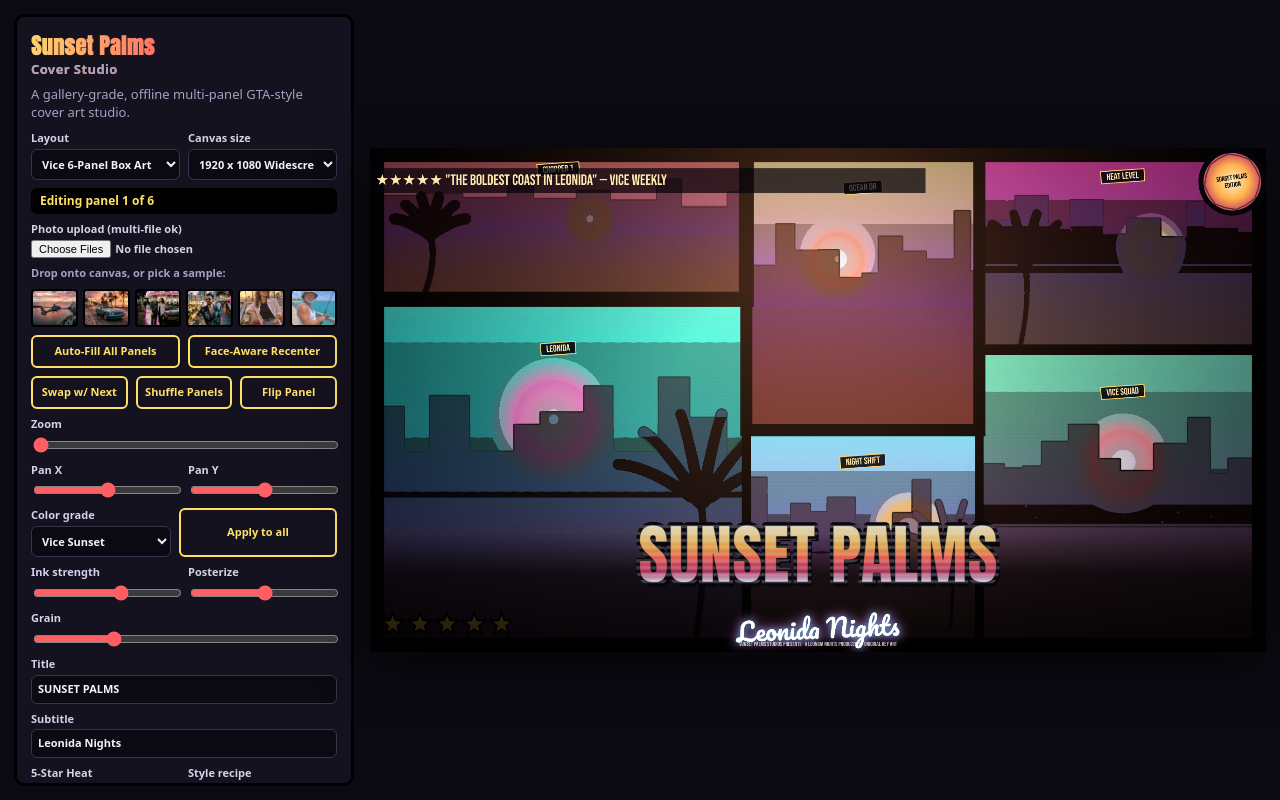
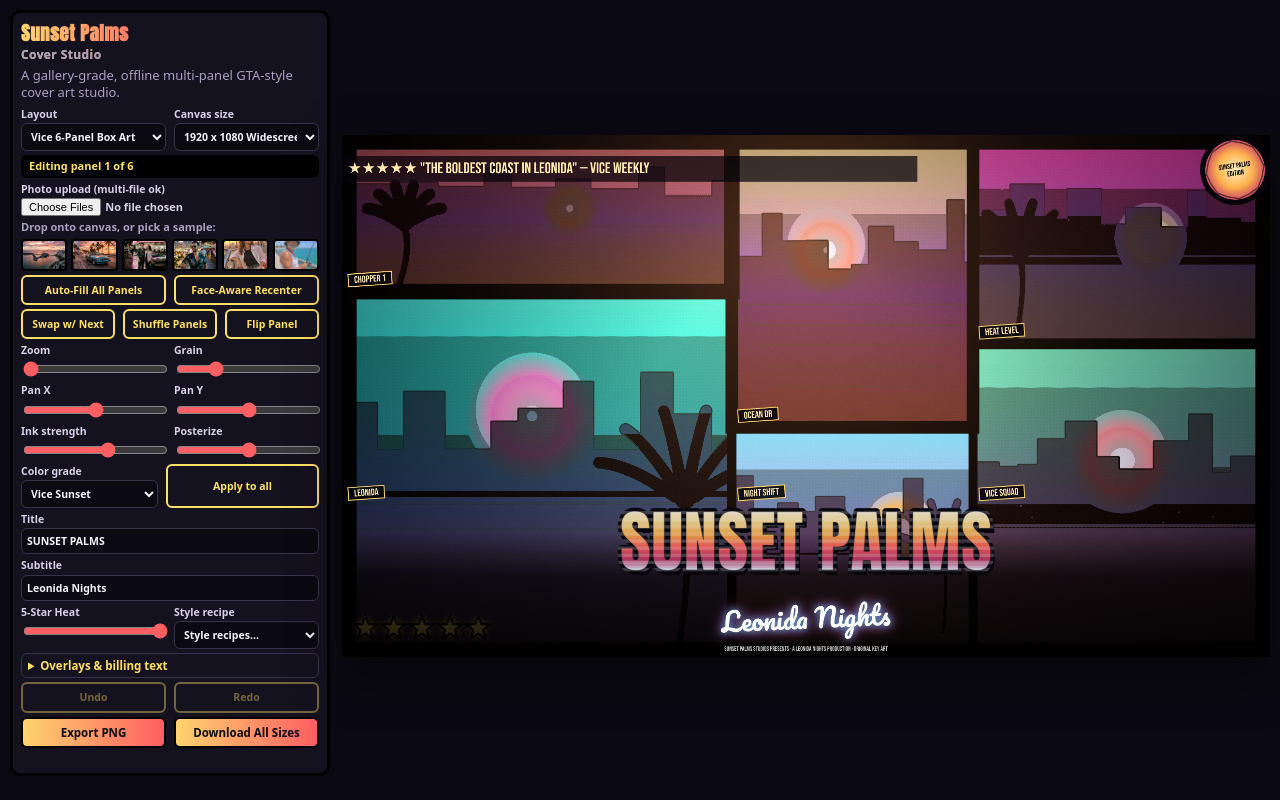
Before and after one commit to SimplyMar/gta6-cover-art-01, a plain HTML site: page app/index.html in a window 1280 px wide. Drawn offline with Linux system fonts and the light colour scheme.

Commit message:
Polish Sunset Palms R3: clean callout tags, Pacifico billing clearance, clipped chrome scanlines, full editor export visibility
Co-authored-by: OpenBot <335604065+openbotgit[bot]@users.noreply.github.com>

```diff
--- a/app/index.html
+++ b/app/index.html
@@ -41,10 +41,13 @@
       <button id="flip" type="button" class="ghost">Flip Panel</button>
     </div>
 
-    <label>Zoom <input id="zoom" type="range" min="1" max="3" step="0.01" value="1"></label>
-    <div class="row">
+    <div class="sliders-grid">
+      <label>Zoom <input id="zoom" type="range" min="1" max="3" step="0.01" value="1"></label>
+      <label>Grain <input id="grain" type="range" min="0" max="1" step="0.01" value="0.25"></label>
       <label>Pan X <input id="panX" type="range" min="-1" max="1" step="0.01" value="0"></label>
       <label>Pan Y <input id="panY" type="range" min="-1" max="1" step="0.01" value="0"></label>
+      <label>Ink strength <input id="ink" type="range" min="0" max="1" step="0.01" value="0.6"></label>
+      <label>Posterize <input id="posterize" type="range" min="2" max="8" step="1" value="5"></label>
     </div>
 
     <div class="row">
@@ -53,12 +56,6 @@
       </label>
       <button id="applyAllGrade" type="button" class="ghost">Apply to all</button>
     </div>
-
-    <div class="row">
-      <label>Ink strength <input id="ink" type="range" min="0" max="1" step="0.01" value="0.6"></label>
-      <label>Posterize <input id="posterize" type="range" min="2" max="8" step="1" value="5"></label>
-    </div>
-    <label>Grain <input id="grain" type="range" min="0" max="1" step="0.01" value="0.25"></label>
 
     <label>Title <input id="title" type="text" maxlength="40" value="SUNSET PALMS"></label>
     <label>Subtitle <input id="subtitle" type="text" maxlength="60" value="Leonida Nights"></label>
--- a/app/src/cover.js
+++ b/app/src/cover.js
@@ -4,7 +4,7 @@
 // shared by the live editor preview and the full-resolution PNG export, so what you see is what you
 // export. Pass { exportMode: true } (or render in ?shot=cover mode) to suppress the selection outline.
 
-import { LAYOUTS, bboxOf, borderFor, centroidOf, photoBoxFor } from './layouts.js';
+import { LAYOUTS, bboxOf, borderFor, photoBoxFor } from './layouts.js';
 import { GRADES, applyGrade, paintSkyBloom } from './grades.js';
 import { applyPosterInk } from './posterize.js';
 import { drawTitle, drawSubtitle, drawCalloutTag, drawHeatBar, drawSeal, drawReviewStrip, drawBillingBlock } from './typography.js';
@@ -185,11 +185,19 @@ export function drawCover(canvas, state, options = {}) {
       ctx.fillRect(box.x - 4, box.y - 4, box.w + 8, box.h + 8);
     }
     const pbox = photoBoxFor(panel);
+    // For slanted parallelogram panels, photoBoxFor's inset is the largest axis-aligned rectangle that
+    // fits fully *inside* the diagonal cuts — safe for face-anchor math, but drawing the photo only into
+    // that narrower rect leaves the sliver between it and the panel's own slanted edges unpainted,
+    // which read as a stray vertical seam line next to the polygon clip. Painting the wider bbox instead
+    // is safe here: drawImage/fillRect still respect the active polygon clip, so nothing escapes this
+    // panel's own wedge — it's only getImageData/putImageData (used by grade + ink below) that ignore
+    // clipping and must stay confined to the narrower, neighbor-safe `pbox`.
+    const drawBox = (panel.leftSlant || panel.rightSlant) ? box : pbox;
 
     if (panState.img) {
-      drawPhoto(ctx, panState.img, pbox.x, pbox.y, pbox.w, pbox.h, panState);
+      drawPhoto(ctx, panState.img, drawBox.x, drawBox.y, drawBox.w, drawBox.h, panState);
     } else {
-      drawProcedural(ctx, pbox.x, pbox.y, pbox.w, pbox.h, index);
+      drawProcedural(ctx, drawBox.x, drawBox.y, drawBox.w, drawBox.h, index);
     }
     applyGrade(ctx, pbox.x, pbox.y, pbox.w, pbox.h, gradeId, panState.gradeStrength ?? 0.42);
     if (inkEnabled) applyPosterInk(ctx, pbox.x, pbox.y, pbox.w, pbox.h, { inkStrength, posterizeLevels, grain });
@@ -237,13 +245,32 @@ export function drawCover(canvas, state, options = {}) {
   if (state.skyBloom !== false) paintSkyBloom(ctx, w, h, state.grade ?? state.panels[0]?.grade ?? 'vice-sunset');
 
   if (state.showCallouts !== false) {
+    // Every callout tag is pinned to the bottom-left corner of its own panel, inset by a fixed margin —
+    // never the top (where the critic review strip and edition seal both live) and never low enough to
+    // collide with the title block's actual rendered glyphs (which rise well above its gradient band —
+    // see titleSafeTop) or the heat bar, both of which sit flush to the overall canvas's bottom edge.
+    // Clamp each tag's y upward, clearing whichever of those it would overlap.
+    const inset = Math.max(10, shortSide * 0.012);
+    const safeTop = titleSafeTop(w, h, state);
+    const showHeatBar = state.showHeat !== false;
+    const starSize = shortSide * 0.05;
+    const heatCx = shortSide * 0.045, heatCy = h - shortSide * 0.055;
+    const heatLeft = heatCx - starSize * 0.5;
+    const heatRight = heatCx + starSize * 1.08 * 4 + starSize * 0.6;
+    const heatTop = heatCy - starSize * 0.7;
+
     panels.forEach((panel, index) => {
       if (!panel.label) return;
       const text = state.panels[index]?.label || panel.label;
-      const c = centroidOf(panel.poly);
       const box = bboxOf(panel.poly);
-      const anchorY = panel.frame === 'polaroid' ? box.y + box.h * 0.84 : box.y + box.h * 0.14;
-      drawCalloutTag(ctx, c.x, anchorY, text, panel.angle ?? -0.07);
+      const tagX = box.x + inset;
+      let tagY = box.y + box.h - inset;
+      if (Number.isFinite(safeTop)) tagY = Math.min(tagY, safeTop - inset);
+      if (showHeatBar && box.x < heatRight && box.x + box.w > heatLeft) {
+        tagY = Math.min(tagY, heatTop - inset);
+      }
+      tagY = Math.max(tagY, box.y + inset + 20); // never climb above its own panel's top edge
+      drawCalloutTag(ctx, tagX, tagY, text, panel.angle ?? -0.07);
     });
   }
 
@@ -256,6 +283,24 @@ export function drawCover(canvas, state, options = {}) {
   if (state.showBilling !== false && state.billingText) drawBillingBlock(ctx, w, h, state.billingText);
 
   ctx.restore();
+}
+
+/** How far the bottom title block's actual rendered glyphs reach above the canvas bottom — the Anton
+ * title's ascenders (plus its drop shadow) rise well above its own semi-transparent gradient band, so
+ * panel callout tags need to clear THIS line, not just the band's nominal top edge. Returns Infinity
+ * when no title/subtitle is set (nothing to clear). Mirrors drawTitleBlock's own baselineY/size math. */
+function titleSafeTop(w, h, state) {
+  const title = (state.title ?? '').trim();
+  const subtitle = (state.subtitle ?? '').trim();
+  if (!title && !subtitle) return Infinity;
+  const bandH = h * (subtitle ? 0.24 : 0.16);
+  const clearance = h * 0.0278;
+  if (title) {
+    const baselineY = h - bandH * (subtitle ? 0.58 : 0.4) - clearance;
+    return baselineY - h * 0.13 * 0.95; // Anton ascent (~0.78 of size) plus a safety margin
+  }
+  const subY = h - bandH * 0.16 - clearance;
+  return subY - h * 0.05 * 1.3; // Pacifico's glow + ascent, centered on subY
 }
 
 function drawTitleBlock(ctx, w, h, state) {
@@ -272,10 +317,14 @@ function drawTitleBlock(ctx, w, h, state) {
   ctx.fillStyle = grad;
   ctx.fillRect(0, bandY, w, bandH);
 
+  // Lift both lines a touch off the very bottom edge so Leonida Nights' descenders get clean dark
+  // breathing room above the billing credits line instead of touching it (proportional to canvas size,
+  // ~20px at a 720-tall preview).
+  const clearance = h * 0.0278;
   if (title) {
     drawTitle(ctx, w, h, title, {
       cx: w / 2,
-      baselineY: h - bandH * (subtitle ? 0.58 : 0.4),
+      baselineY: h - bandH * (subtitle ? 0.58 : 0.4) - clearance,
       maxWidth: w * 0.9,
       size: h * 0.13,
     });
@@ -283,7 +332,7 @@ function drawTitleBlock(ctx, w, h, state) {
   if (subtitle) {
     drawSubtitle(ctx, w, h, subtitle, {
       cx: w / 2,
-      y: h - bandH * 0.16,
+      y: h - bandH * 0.16 - clearance,
       maxWidth: w * 0.75,
       size: h * 0.05,
     });
--- a/app/src/typography.js
+++ b/app/src/typography.js
@@ -125,17 +125,20 @@ export function drawSubtitle(ctx, w, h, text, { cx, y, maxWidth, size, tilt = -0
   ctx.restore();
 }
 
-/** An angled comic role/location callout tag (e.g. "CHOPPER 1"), Bebas Neue on a tilted ink ribbon. */
+/** An angled comic role/location callout tag (e.g. "CHOPPER 1"), Bebas Neue on a tilted ink ribbon.
+ * `(x, y)` is the tag's BOTTOM-LEFT anchor point (before rotation) — callers always pin these to the
+ * bottom-left corner of a panel so tags never climb into the top-of-frame review strip / edition seal. */
 export function drawCalloutTag(ctx, x, y, text, angle = -0.08) {
   const str = (text ?? '').trim().toUpperCase();
   if (!str) return;
   ctx.save();
-  ctx.translate(x, y);
-  ctx.rotate(angle);
   ctx.font = `400 ${Math.max(14, Math.min(26, 20))}px 'Bebas Neue'`;
   const padX = 12, padY = 6;
   const tw = ctx.measureText(str).width;
   const bw = tw + padX * 2, bh = 26;
+  // Translate so the tag's own bottom-left corner lands at (x, y), then rotate about its center.
+  ctx.translate(x + bw / 2, y - bh / 2);
+  ctx.rotate(angle);
   ctx.fillStyle = 'rgba(5,4,10,0.86)';
   ctx.strokeStyle = '#ffd36e';
   ctx.lineWidth = 2;
@@ -150,18 +153,18 @@ export function drawCalloutTag(ctx, x, y, text, angle = -0.08) {
   ctx.restore();
 }
 
-/** A 5-star heat/wanted-level bar, bold ink stars with a warm gradient fill. */
+/** A 5-star heat/wanted-level bar: active stars glow luminous gold, inactive stars stay dim ink. */
 export function drawHeatBar(ctx, x, y, starSize, heat = 5) {
   ctx.save();
   ctx.translate(x, y);
   for (let i = 0; i < 5; i++) {
     const sx = i * starSize * 1.08;
-    drawStar(ctx, sx, 0, starSize * 0.46, i < heat ? '#ffcf3f' : 'rgba(255,255,255,0.14)');
+    drawStar(ctx, sx, 0, starSize * 0.46, i < heat);
   }
   ctx.restore();
 }
 
-function drawStar(ctx, cx, cy, r, fill) {
+function drawStar(ctx, cx, cy, r, active) {
   ctx.save();
   ctx.translate(cx, cy);
   ctx.beginPath();
@@ -174,8 +177,21 @@ function drawStar(ctx, cx, cy, r, fill) {
     ctx.lineTo(ix, iy);
   }
   ctx.closePath();
-  ctx.fillStyle = fill;
+  if (active) {
+    // Bright luminous gold fill with a warm amber outer glow.
+    ctx.shadowColor = 'rgba(255,183,59,0.95)';
+    ctx.shadowBlur = 14;
+    ctx.fillStyle = '#ffd54f';
+  } else {
+    ctx.shadowBlur = 0;
+    ctx.fillStyle = 'rgba(255,255,255,0.14)';
+  }
   ctx.fill();
+  // Re-fill once more so the glow-softened gold reads fully opaque and luminous, not washed out.
+  if (active) ctx.fill();
+  // Crisp dark ink outline, drawn after the glow is cleared so the stroke itself stays sharp.
+  ctx.shadowBlur = 0;
+  ctx.shadowColor = 'transparent';
   ctx.lineWidth = Math.max(1, r * 0.18);
   ctx.strokeStyle = '#000';
   ctx.stroke();
--- a/app/style.css
+++ b/app/style.css
@@ -24,32 +24,32 @@ html, body {
 
 .app {
   display: flex;
-  gap: 16px;
+  gap: 12px;
   align-items: flex-start;
   justify-content: center;
   min-height: 100%;
-  padding: 14px;
+  padding: 10px;
   box-sizing: border-box;
 }
 
 .controls {
   display: flex;
   flex-direction: column;
-  gap: 8px;
-  width: 340px;
+  gap: 4px;
+  width: 320px;
   flex-shrink: 0;
-  max-height: calc(100vh - 28px);
+  max-height: calc(100vh - 16px);
   overflow-y: auto;
   background: #15121f;
   border: 3px solid #000;
   border-radius: 10px;
-  padding: 14px;
+  padding: 8px;
   box-sizing: border-box;
 }
 
 .controls h1 {
   margin: 0;
-  font-size: 22px;
+  font-size: 19px;
   font-weight: 900;
   letter-spacing: 0.4px;
   font-family: 'Anton', sans-serif;
@@ -58,18 +58,18 @@ html, body {
   background-clip: text;
   color: transparent;
 }
-.controls h1 span { display: block; font-size: 13px; -webkit-text-fill-color: #a99fc2; color: #a99fc2; font-family: system-ui, sans-serif; font-weight: 600; }
+.controls h1 span { display: block; font-size: 12px; -webkit-text-fill-color: #a99fc2; color: #a99fc2; font-family: system-ui, sans-serif; font-weight: 600; }
 
-.tag { margin: 0 0 2px; color: #a99fc2; }
+.tag { margin: 0 0 1px; color: #a99fc2; }
 
 .selected-label {
   margin: 0;
   font-weight: 700;
   color: #ffe066;
   background: #000;
-  padding: 5px 9px;
+  padding: 4px 8px;
   border-radius: 6px;
-  font-size: 12px;
+  font-size: 11px;
 }
 
 .row { display: flex; gap: 8px; }
@@ -78,20 +78,26 @@ html, body {
 .row.samples span { color: #a99fc2; font-weight: 600; font-size: 11px; }
 .row.toggles { flex-wrap: wrap; }
 
+.sliders-grid {
+  display: grid;
+  grid-template-columns: 1fr 1fr;
+  gap: 4px 8px;
+}
+
 label {
   display: flex;
   flex-direction: column;
-  gap: 3px;
+  gap: 2px;
   font-weight: 600;
-  font-size: 11px;
+  font-size: 10.5px;
   color: #d8d0e8;
 }
 label.grow { flex: 1; }
-label.check { flex-direction: row; align-items: center; gap: 5px; font-size: 11px; flex: 1 1 45%; }
+label.check { flex-direction: row; align-items: center; gap: 5px; font-size: 10.5px; flex: 1 1 45%; }
 
 input[type=text], select {
   font: inherit;
-  padding: 6px;
+  padding: 5px;
   border: 1px solid #39324d;
   border-radius: 6px;
   background: #0b0a12;
@@ -104,28 +110,28 @@ input[type=file] { font: inherit; color: #d8d0e8; font-size: 11px; }
 button {
   font: inherit;
   font-weight: 700;
-  padding: 7px;
+  padding: 6px;
   border: 2px solid #000;
   border-radius: 6px;
   background: #ff5e62;
   color: #0b0a12;
   cursor: pointer;
-  font-size: 11px;
+  font-size: 10.5px;
 }
 button:disabled { opacity: 0.4; cursor: default; }
 
 button.ghost { background: transparent; color: #ffe066; border-color: #ffe066; }
-button.primary { background: linear-gradient(90deg, #ffd36e, #ff5e62); font-size: 12px; }
+button.primary { background: linear-gradient(90deg, #ffd36e, #ff5e62); font-size: 11.5px; }
 
-.thumbs { display: grid; grid-template-columns: repeat(6, 1fr); gap: 5px; }
-.thumbs .thumb { padding: 0; border: 2px solid #000; border-radius: 4px; overflow: hidden; background: #000; height: 38px; }
+.thumbs { display: grid; grid-template-columns: repeat(6, 1fr); gap: 4px; }
+.thumbs .thumb { padding: 0; border: 2px solid #000; border-radius: 4px; overflow: hidden; background: #000; height: 32px; }
 .thumbs .thumb img { width: 100%; height: 100%; object-fit: cover; display: block; }
 
-details.overlays { border: 1px solid #39324d; border-radius: 6px; padding: 6px 8px; }
-details.overlays summary { cursor: pointer; font-weight: 700; color: #ffe066; font-size: 12px; }
-details.overlays label { margin-top: 6px; }
+details.overlays { border: 1px solid #39324d; border-radius: 6px; padding: 4px 6px; }
+details.overlays summary { cursor: pointer; font-weight: 700; color: #ffe066; font-size: 11.5px; }
+details.overlays label { margin-top: 4px; }
 
-#status { min-height: 1.1em; color: #3ddc97; font-weight: 600; margin: 2px 0 0; font-size: 11px; }
+#status { min-height: 1.1em; color: #3ddc97; font-weight: 600; margin: 1px 0 0; font-size: 10.5px; }
 
 .stage {
   display: flex;
```
Also changed, not shown: screenshots/1-cover.jpg, screenshots/2-editor.jpg, screenshots/3-portrait.jpg, screenshots/4-square.jpg.
